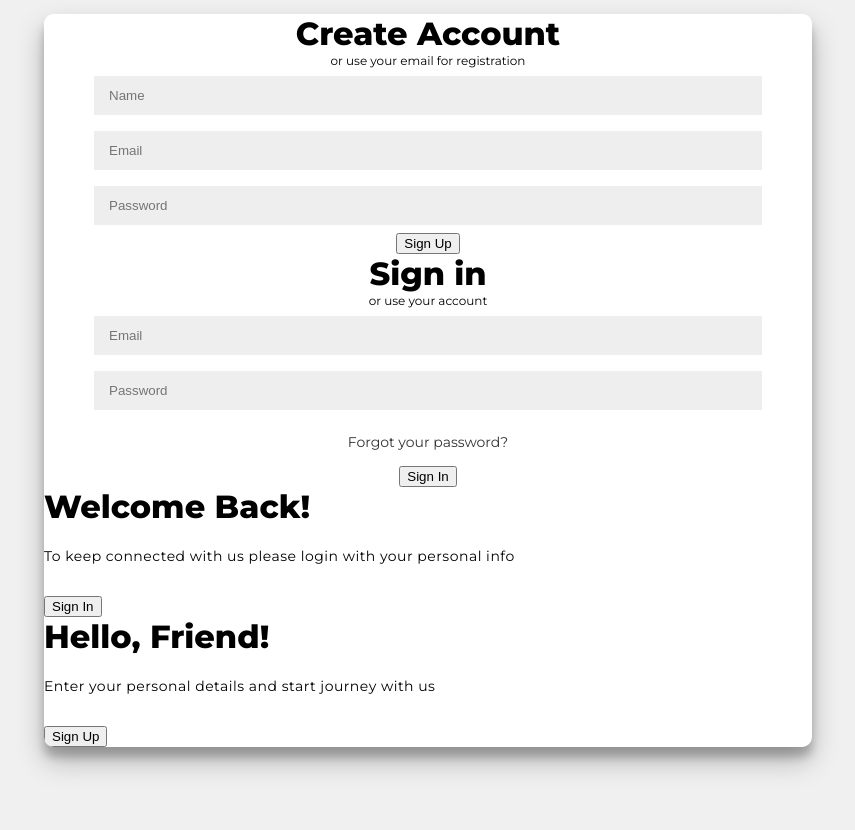
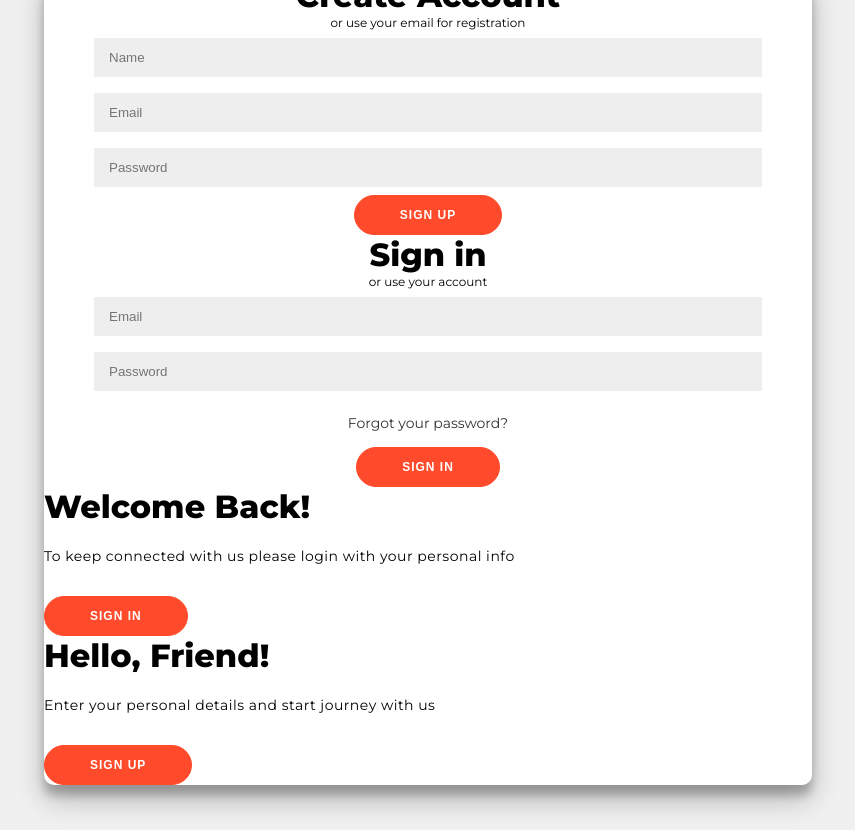
Before and after one commit to ConnorScoma1/Project-3, a React (Create React App) app: page / in a window 1280 px wide. Shown: the whole page, without its empty margins (212-1067 px from the left). Built offline with nearby package versions, Linux system fonts and the light colour scheme.

Commit message:
adding button scale effect

```diff
--- a/src/components/App.css
+++ b/src/components/App.css
@@ -69,3 +69,20 @@ a {
     margin: 8px 0;
     width: 100%;
 }
+
+button {
+    border-radius: 20px;
+    border: 1px solid #ff4b2b;
+    background: #ff4b2b;
+    color: white;
+    font-size: 12px;
+    font-weight: bold;
+    padding: 12px 45px;
+    letter-spacing: 1px;
+    text-transform: uppercase;
+    transition: transform 80ms ease-in;
+}
+
+button:active {
+    transform: scale(0.95)
+}
```
